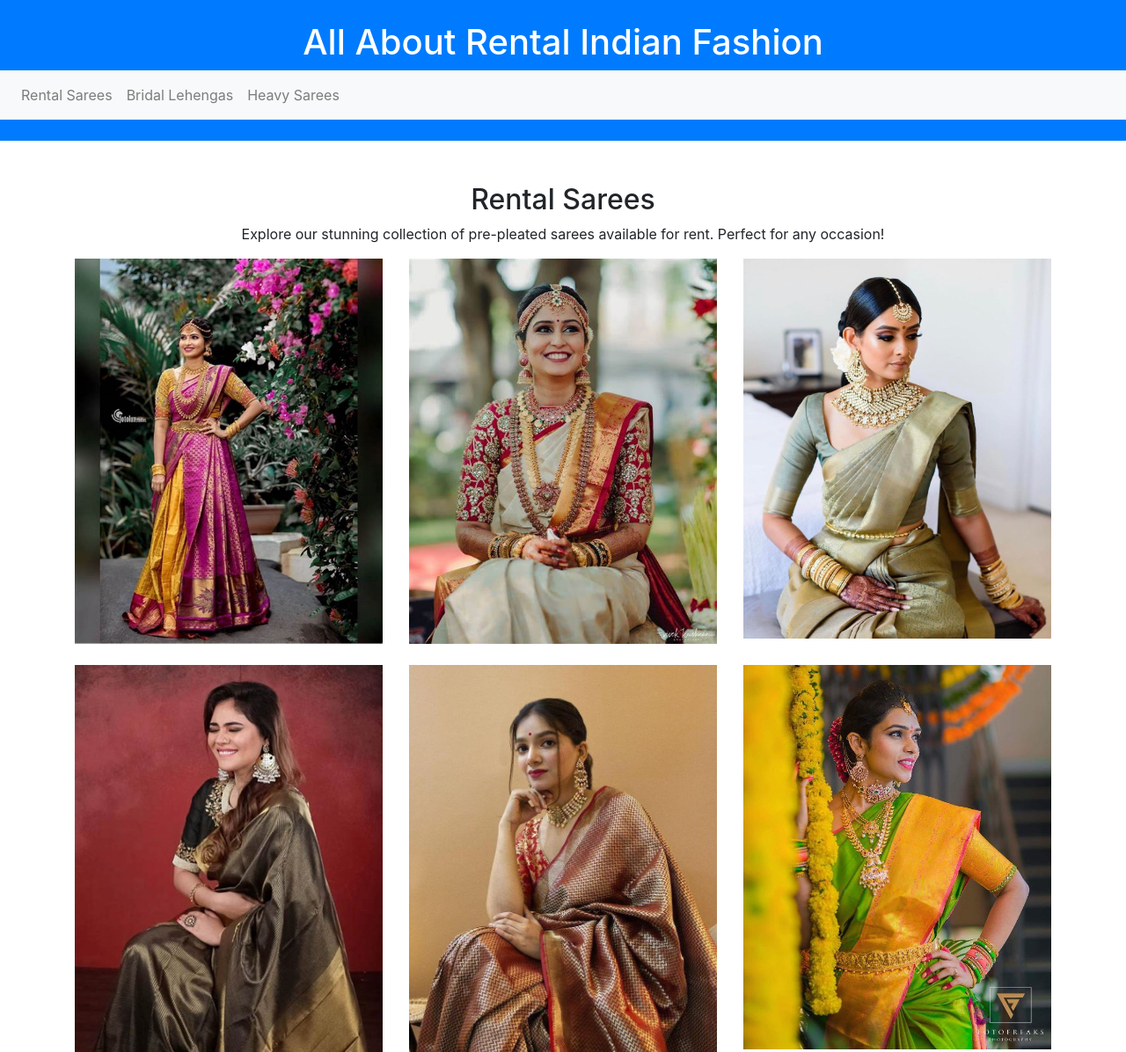
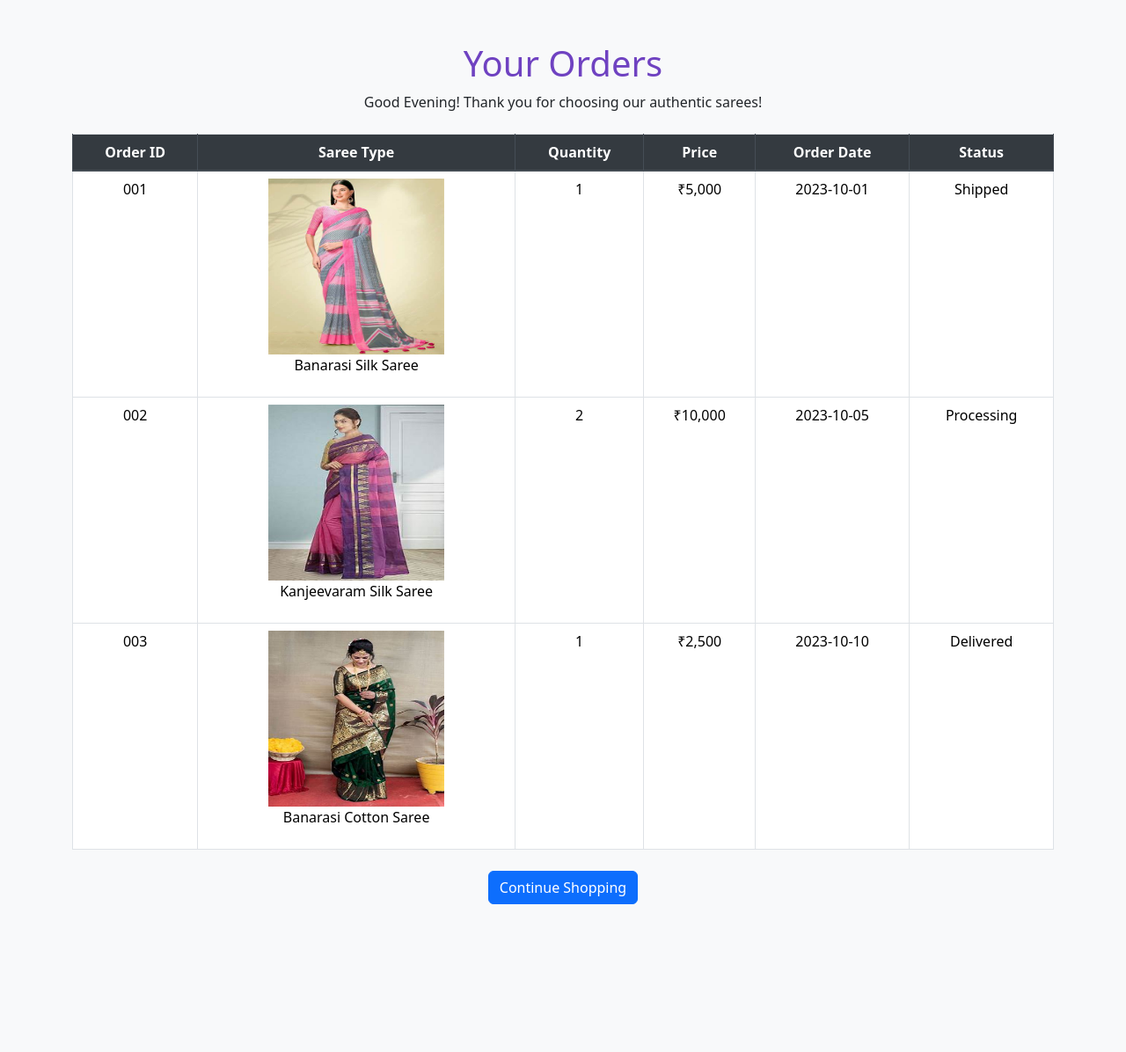
Before and after one commit to nimishagrawal1405/Dharohar, a plain HTML site: page orders.html in a window 1280 px wide. Shown: the top 1196 px of the page at 88% size. After the commit the page ends 1052 px from the top, so only its background shows below. Drawn offline with nearby package versions, Linux system fonts and the light colour scheme.

Commit message:
order return

```diff
--- a/orders.html
+++ b/orders.html
@@ -1,134 +1,129 @@
 <!DOCTYPE html>
 <html lang="en">
-
 <head>
     <meta charset="UTF-8">
     <meta name="viewport" content="width=device-width, initial-scale=1.0">
-    <title>Rental Sarees and Bridal Wear</title>
+    <title>Your Orders - Authentic Sarees</title>
     <link rel="stylesheet" href="https://stackpath.bootstrapcdn.com/bootstrap/4.5.2/css/bootstrap.min.css">
-    <link rel="stylesheet" href="styles.css">
+    <link rel="stylesheet" href="https://cdn.jsdelivr.net/npm/bootstrap@5.3.3/dist/css/bootstrap.min.css"
+        integrity="sha384-QWTKZyjpPEjISv5WaRU9OFeRpok6YctnYmDr5pNlyT2bRjXh0JMhjY6hW+ALEwIH" crossorigin="anonymous">
+    <link rel="stylesheet" href="https://cdn.jsdelivr.net/npm/bootstrap-icons@1.11.3/font/bootstrap-icons.css"
+        integrity="sha384-tViUnnbYAV00FLIhhi3v/dWt3Jxw4gZQcNoSCxCIFNJVCx7/D55/wXsrNIRANwdD" crossorigin="anonymous">
+    <style type="text/css">
+    body {
+        background-color: #f8f9fa;
+    }
+
+    h1 {
+        color: #6f42c1; /* A shade of purple */
+    }
+
+    .table {
+        background-color: #ffffff;
+    }
+
+    .table th, .table td {
+        text-align: center;
+    }
+
+    .table th {
+        background-color: #6f42c1; /* A shade of purple */
+        color: white;
+    }
+
+    .fade-in {
+        animation: fadeIn 2s;
+    }
+
+    @keyframes fadeIn {
+        from { opacity: 0; }
+        to { opacity: 1; }
+    }
+
+    .img-hover-zoom img {
+        transition: transform 0.5s ease;
+    }
+
+    .img-hover-zoom:hover img {
+        transform: scale(1.1);
+    }
+    </style>
 </head>
+<body>
+    <div class="container mt-5">
+        <h1 class="text-center">Your Orders</h1>
+        <p class="text-center" id="greeting"></p>
 
-<body>
+        <table class="table table-bordered mt-4 fade-in">
+            <thead class="thead-dark">
+                <tr>
+                    <th scope="col">Order ID</th>
+                    <th scope="col">Saree Type</th>
+                    <th scope="col">Quantity</th>
+                    <th scope="col">Price</th>
+                    <th scope="col">Order Date</th>
+                    <th scope="col">Status</th>
+                </tr>
+            </thead>
+            <tbody>
+                <tr>
+                    <td>001</td>
+                    <td class="img-hover-zoom">
+                        <img src="./Images/OIP (2).jpg" width="200" height="200">
+                        <p>Banarasi Silk Saree</p>
+                    </td>
+                    <td>1</td>
+                    <td>₹5,000</td>
+                    <td>2023-10-01</td>
+                    <td>Shipped</td>
+                </tr>
+                <tr>
+                    <td>002</td>
+                    <td class="img-hover-zoom">
+                        <img src="./Images/OIP (3).jpg" width="200" height="200">
+                        <p>Kanjeevaram Silk Saree</p>
+                    </td>
+                    <td>2</td>
+                    <td>₹10,000</td>
+                    <td>2023-10-05</td>
+                    <td>Processing</td>
+                </tr>
+                <tr>
+                    <td>003</td>
+                    <td class="img-hover-zoom">
+                        <img src="./Images/OIP (4).jpg" width="200" height="200">
+                        <p>Banarasi Cotton Saree</p>
+                    </td>
+                    <td>1</td>
+                    <td>₹2,500</td>
+                    <td>2023-10-10</td>
+                    <td>Delivered</td>
+                </tr>
+            </tbody>
+        </table>
 
-    <header class="bg-primary text-white text-center py-4">
-        <h1>All About Rental Indian Fashion</h1>
-        <nav class="navbar navbar-expand-lg navbar-light bg-light">
-            <button class="navbar-toggler" type="button" data-toggle="collapse" data-target="#navbarNav"
-                aria-controls="navbarNav" aria-expanded="false" aria-label="Toggle navigation">
-                <span class="navbar-toggler-icon"></span>
-            </button>
-            <div class="collapse navbar-collapse" id="navbarNav">
-                <ul class="navbar-nav">
-                    <li class="nav-item">
-                        <a class="nav-link" href="#sarees">Rental Sarees</a>
-                    </li>
-                    <li class="nav-item">
-                        <a class="nav-link" href="#bridal-lehengas">Bridal Lehengas</a>
-                    </li>
-                    <li class="nav-item">
-                        <a class="nav-link" href="#heavy-sarees">Heavy Sarees</a>
-                    </li>
-                </ul>
-            </div>
-        </nav>
-    </header>
+        <div class="text-center mt-4">
+            <a href="index.html" class="btn btn-primary mb-4">Continue Shopping</a>
+        </div>
+    </div>
 
-    <main class="container my-5">
+    <script>
+    document.addEventListener('DOMContentLoaded', function() {
+        const greetingElement = document.getElementById('greeting');
+        const now = new Date();
+        const hours = now.getHours();
+        let greeting;
 
-        <section id="sarees" class="mb-5">
-            <h2 class="text-center">Rental Sarees</h2>
-            <p class="text-center">Explore our stunning collection of pre-pleated sarees available for rent. Perfect for
-                any occasion!</p>
-            <div class="row">
-                <div class="col-md-4 mb-4">
-                    <img src="./Images/OIP (5).jpg" class="img-fluid" alt="Rental Saree 1">
-                </div>
-                <div class="col-md-4 mb-4">
-                    <img src="./Images/OIP (6).jpg" class="img-fluid" alt="Rental Saree 2">
-                </div>
-                <div class="col-md-4 mb-4">
-                    <img src="./Images/sage-green-kanjeevaram-saree.jpg" class="img-fluid" alt="Rental Saree 3">
-                </div>
-                <div class="col-md-4 mb-4">
-                    <img src="./Images/OIP (7).jpg" class="img-fluid" alt="Rental Saree 4">
-                </div>
+        if (hours < 12) {
+            greeting = 'Good Morning!';
+        } else if (hours < 18) {
+            greeting = 'Good Afternoon!';
+        } else {
+            greeting = 'Good Evening!';
+        }
 
-                <div class="col-md-4 mb-4">
-                    <img src="./Images/7daab90699da273ad4115a1251715c4b (1).jpg" class="img-fluid" alt="Rental Saree 6">
-                </div>
-                <div class="col-md-4 mb-4">
-                    <img src="./Images/01855926f497302df3ee6b8ccedfd496.jpg" class="img-fluid" alt="Rental Saree 1">
-                </div>
-                <div class="col-md-4 mb-4">
-                    <img src="./Images/021039853c3b45c9d3dd936071469731.jpg" class="img-fluid" alt="Rental Saree 2">
-                </div>
-                <div class="col-md-4 mb-4">
-                    <img src="./Images/0dc815ce45043973f1e1b6ae2cec10dd.jpg" class="img-fluid" alt="Rental Saree 3">
-                </div>
-                <div class="col-md-4 mb-4">
-                    <img src="./Images/10-a56ee0ea-ec39-4057-8e81-c07f0a315808-500x500.webp" class="img-fluid"
-                        alt="Rental Saree 4">
-                </div>
-                <div class="col-md-4 mb-4">
-                    <img src="./Images/313f50e0a66f9be434d7caf0563b60c4.jpg" class="img-fluid" alt="Rental Saree 5">
-                </div>
-                <div class="col-md-4 mb-4">
-                    <img src="./Images/3C6A4414-scaled.jpg" class="img-fluid" alt="Rental Saree 6">
-                </div>
-                <div class="col-md-4 mb-4">
-                    <img src="./Images/450741_20-1.webp" class="img-fluid" alt="Rental Saree 5">
-                </div>
-                <div class="col-md-4 mb-4">
-                    <img src="./Images/4c143c299628f83449c552b568c169e2.jpg" class="img-fluid" alt="Rental Saree 6">
-                </div>
-                <div class="col-md-4 mb-4">
-                    <img src="./Images/5089742db447420dc59bf458495549e6.jpg" class="img-fluid" alt="Rental Saree 1">
-                </div>
-                <div class="col-md-4 mb-4">
-                    <img src="./Images/5ec3b6689b73d9edc2d05a00103ffbd0 (1).jpg" class="img-fluid" alt="Rental Saree 2">
-                </div>
-                <div class="col-md-4 mb-4">
-                    <img src="./Images/embroidered-south-indian-saree.jpg" class="img-fluid" alt="Rental Saree 3">
-                </div>
-
-                <div class="col-md-4 mb-4">
-                    <img src="./Images/600_img-784424863643639c5767366.74763425.jpg" class="img-fluid"
-                        alt="Rental Saree 5">
-                </div>
-                <div class="col-md-4 mb-4">
-                    <img src="./Images/6051a2c32083ad013571fde74ff6d341.jpg" class="img-fluid" alt="Rental Saree 6">
-                </div>
-
-            </div>
-        </section>
-
-        <section id="bridal-lehengas" class="mb-5">
-            <h2 class="text-center">Bridal Lehengas</h2>
-            <p class="text-center">Make your wedding day special with our exquisite bridal lehengas available for rent.
-            </p>
-            <div class="row">
-                <div class="col-md-4 mb-4">
-                    <img src="./Images/7340a99671c5378fdda4d3d88d1d088d.jpg" class="img-fluid" alt="Bridal Lehenga 1">
-                </div>
-                <div class="col-md-4 mb-4">
-                    <img src="./Images/OIP (8).jpg" class="img-fluid" alt="Bridal Lehenga 2">
-                </div>
-                <div class="col-md-4 mb-4">
-                    <img src="./Images/OIP (9).jpg" class="img-fluid" alt="Bridal Lehenga 3">
-                </div>
-                <div class="col-md-4 mb-4">
-                    <img src="./Images/OIP (10).jpg" class="img-fluid" alt="Bridal Lehenga 4">
-                </div>
-                <div class="col-md-4 mb-4">
-                    <img src="./Images/OIP (12).jpg" class="img-fluid" alt="Bridal Lehenga 5">
-                </div>
-                <div class="col-md-4 mb-4">
-                    <img src="./Images/OIP (11).jpg" class="img-fluid" alt="Bridal Lehenga 5">
-                </div>
-            </div>
-        </section>
-    </main>
+        greetingElement.textContent = greeting + ' Thank you for choosing our authentic sarees!';
+    });
+    </script>
 </body>
-
 </html>
```
